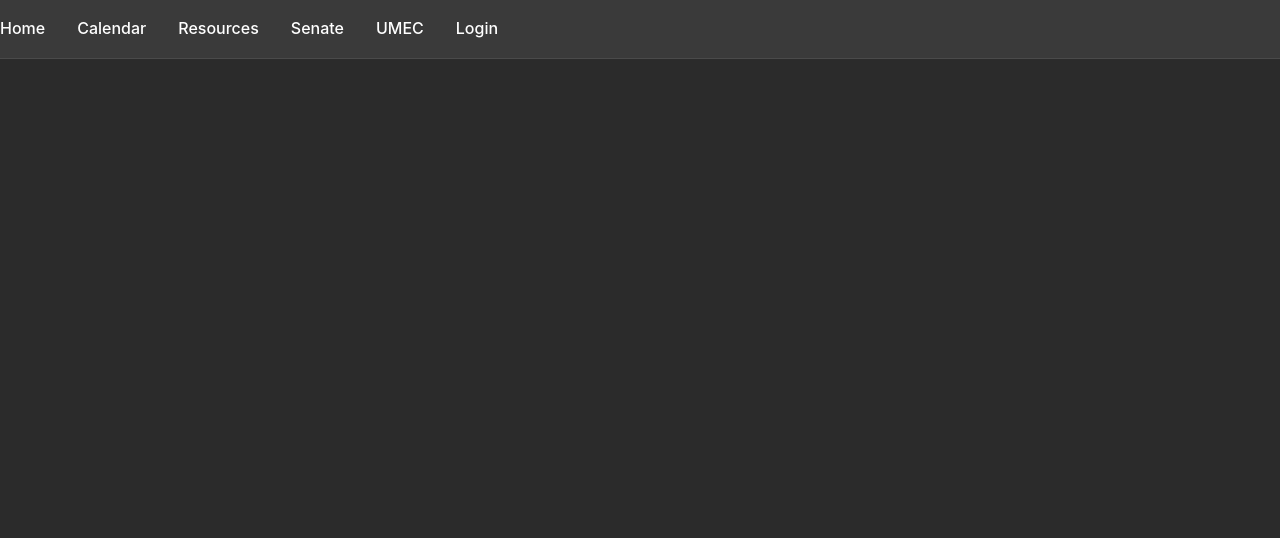
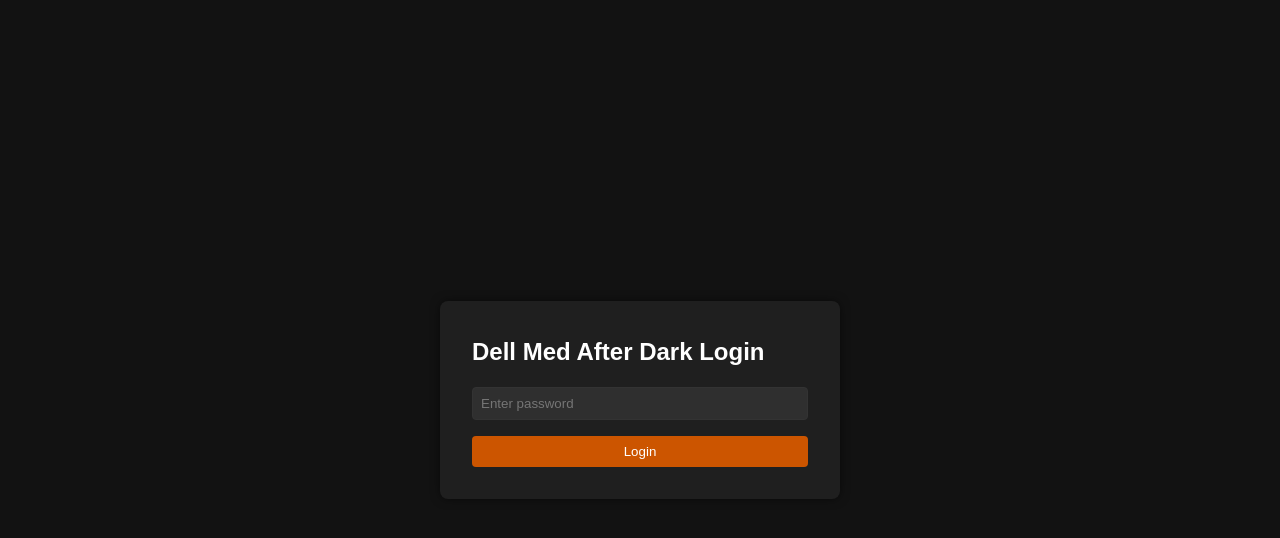
Before and after one commit to trujjo/dellinquents, a website: page login.html in a window 1280 px wide. Drawn offline with Linux system fonts and the light colour scheme.

Commit message:
Reverting login.html to previous version

```diff
--- a/login.html
+++ b/login.html
@@ -1,27 +1,98 @@
 <!DOCTYPE html>
-<html lang="en">
+<html>
 <head>
-    <meta charset="UTF-8">
-    <meta name="viewport" content="width=device-width, initial-scale=1.0">
-    <title>DellInquents - Login</title>
+    <title>Login - Dell Med After Dark</title>
     <link rel="stylesheet" href="style.css">
+    <style>
+        body {
+            font-family: Arial, sans-serif;
+            display: flex;
+            justify-content: center;
+            align-items: center;
+            height: 100vh;
+            margin: 0;
+            background-color: #121212;
+            color: #f5f5f5;
+        }
+        .login-container {
+            background: #1f1f1f;
+            padding: 2rem;
+            border-radius: 8px;
+            box-shadow: 0 0 10px rgba(0,0,0,0.5);
+            width: 100%;
+            max-width: 400px;
+        }
+        .login-form {
+            display: flex;
+            flex-direction: column;
+            gap: 1rem;
+        }
+        input {
+            padding: 0.5rem;
+            border: 1px solid #333;
+            border-radius: 4px;
+            background: #2f2f2f;
+            color: #f5f5f5;
+        }
+        button {
+            padding: 0.5rem;
+            background: #cc5500;
+            color: white;
+            border: none;
+            border-radius: 4px;
+            cursor: pointer;
+        }
+        button:hover {
+            background: #a44400;
+        }
+        .error-message {
+            color: #ff4444;
+            display: none;
+        }
+    </style>
 </head>
 <body>
-    <nav class="navbar">
-        <div class="nav-links">
-            <a href="index.html" class="nav-link">Home</a>
-            <a href="calendar.html" class="nav-link">Calendar</a>
-            <a href="resources.html" class="nav-link">Resources</a>
-            <a href="senate.html" class="nav-link">Senate</a>
-            <a href="umec.html" class="nav-link">UMEC</a>
-            <a href="login.html" class="nav-link">Login</a>
-        </div>
-    </nav>
-
-    <div class="content">
-
+    <div class="login-container">
+        <h2>Dell Med After Dark Login</h2>
+        <form id="loginForm" class="login-form">
+            <input type="password" id="password" placeholder="Enter password" required>
+            <button type="submit">Login</button>
+            <p id="errorMessage" class="error-message"></p>
+        </form>
     </div>
 
-    <script src="script.js"></script>
+    <script>
+        // Check if already authenticated
+        if (localStorage.getItem('authenticated') === 'true') {
+            window.location.href = '/index.html';
+        }
+
+        document.getElementById('loginForm').addEventListener('submit', async (e) => {
+            e.preventDefault();
+            const enteredPassword = document.getElementById('password').value;
+            const errorMessage = document.getElementById('errorMessage');
+
+            try {
+                const response = await fetch('/check-password', {
+                    method: 'POST',
+                    headers: {
+                        'Content-Type': 'application/json',
+                    },
+                    body: JSON.stringify({ password: enteredPassword }),
+                });
+
+                if (response.ok) {
+                    localStorage.setItem('authenticated', 'true');
+                    window.location.href = '/index.html';
+                } else {
+                    throw new Error('Incorrect password');
+                }
+            } catch (error) {
+                errorMessage.style.display = 'block';
+                errorMessage.textContent = error.message;
+                document.getElementById('password').value = '';
+            }
+        });
+    </script>
 </body>
 </html>
```
